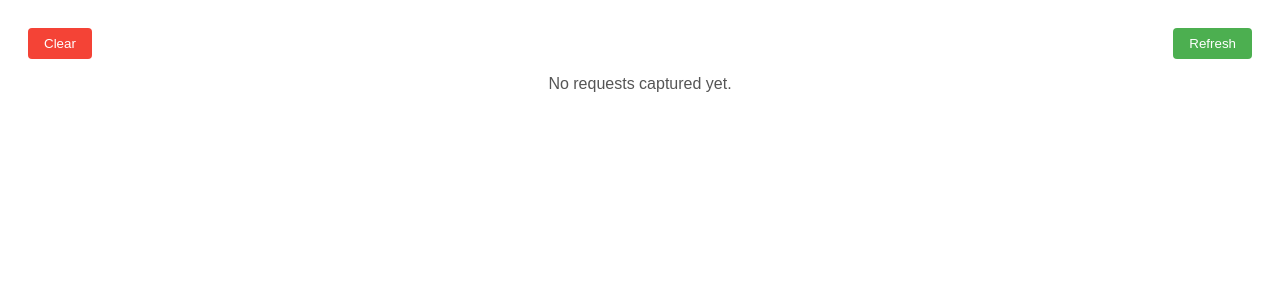
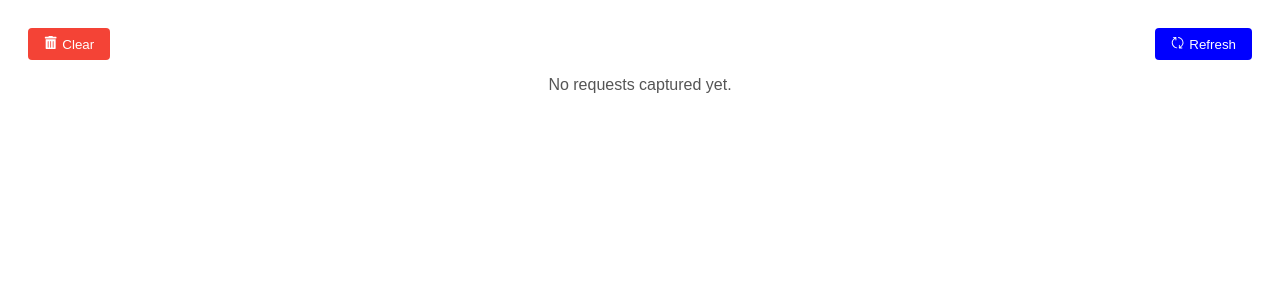
Before and after one commit to thiagosrpt/algolia_inspector, a React app: page / in a window 1280 px wide. Shown: the top 300 px of the page. Built offline with nearby package versions, Linux system fonts and the light colour scheme; the HTML template or start-up script is replaced by a standard one.

Commit message:
chore: working version icons added

```diff
--- a/devtools.html
+++ b/devtools.html
@@ -5,7 +5,7 @@
   <meta name="viewport" content="width=device-width, initial-scale=1.0">
   <title>Algolia DevTools Panel</title>
 </head>
-<body>
+<body style="background:rgb(69 122 255)">
   <div id="root"></div>
 
   <!-- Include devtools.js for panel creation -->
--- a/panel/App.js
+++ b/panel/App.js
@@ -1,5 +1,8 @@
 import React, { useEffect, useState } from "react";
 import { QueryRequestItem } from './QueryRequestComponents';
+import { RxUpdate } from "react-icons/rx";
+import { FaTrashAlt } from "react-icons/fa";
+
 
 function App() {
   const [requests, setRequests] = useState([]);
@@ -63,7 +66,7 @@ function App() {
 
   return (
     <div style={{ padding: "20px", fontFamily: "Arial, sans-serif" }}>
-      <div style={{ display: "flex", justifyContent: "space-between", marginBottom: "10px" }}>
+      <div style={{ display: "flex", justifyContent: "space-between", marginBottom: "10px", gap: "8px" }}>
         <button
           onClick={handleClear}
           style={{
@@ -75,19 +78,22 @@ function App() {
             cursor: "pointer",
           }}
         >
+            <FaTrashAlt style={{ marginRight: "5px"}} />
           Clear
         </button>
+
         <button
           onClick={handleRefresh}
           style={{
             padding: "8px 16px",
-            backgroundColor: "#4CAF50",
+            backgroundColor: "blue",
             color: "white",
             border: "none",
             borderRadius: "4px",
             cursor: "pointer",
           }}
         >
+        <RxUpdate style={{ marginRight: "5px"}} />
           Refresh
         </button>
       </div>
--- a/panel/QueryRequestComponents.js
+++ b/panel/QueryRequestComponents.js
@@ -5,12 +5,13 @@ import {
   FaInfoCircle,
   FaExclamationTriangle,
 } from "react-icons/fa";
+import { RiArrowDownDoubleLine, RiArrowUpDoubleLine} from "react-icons/ri";
 
 export const QueryRequestItem = ({ request, parseUrl }) => {
   return (
     <li
       style={{
-        marginBottom: "20px",
+        marginBottom: "8px",
         borderRadius: "8px",
         padding: "15px",
         background: "#f9f9f9",
@@ -169,7 +170,7 @@ export const QueryRequestDetails = ({ request }) => {
         }}
         onClick={() => setIsExpanded(!isExpanded)}
       >
-        Additional Details
+        { isExpanded ? <RiArrowUpDoubleLine/> : <RiArrowDownDoubleLine/> } Additional Details
       </div>
 
       {/* Conditionally render the expanded details */}
@@ -181,7 +182,7 @@ export const QueryRequestDetails = ({ request }) => {
               marginTop: "10px",
               display: "flex",
               flexDirection: "column",
-              gap: "5px",
+              gap: "8px",
             }}
           >
             {hitsPerPage && (
```
Also changed, not shown: 2 other files (tests, documents, lock files or other folders).
